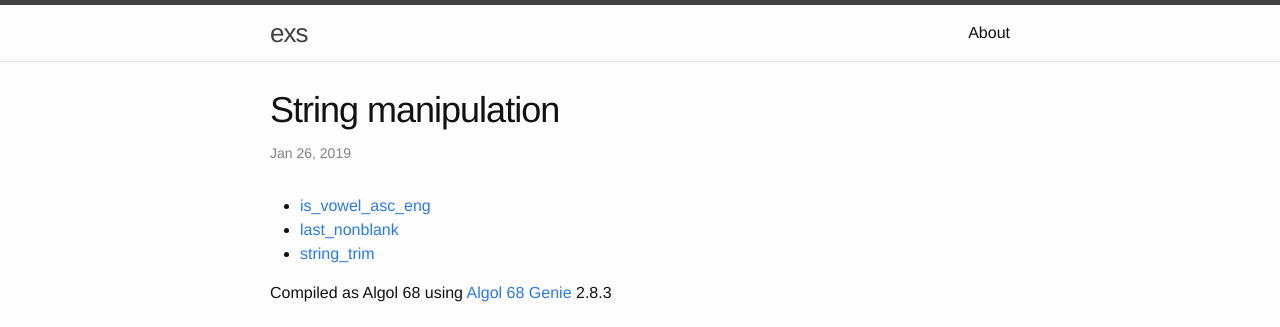
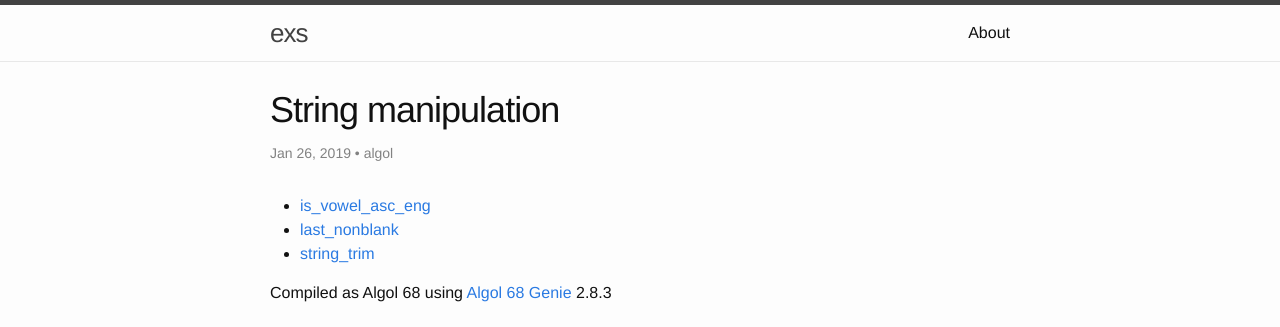
Before and after one commit to bitfragment/exs, a Jekyll site: the page built from _posts/2019-01-26-strings.md, in a window 1280 px wide. Shown: the top 327 px of the page. Built offline with Jekyll 4.4.1, drawn with Linux system fonts in a browser that asks for light colours.

Commit message:
Add language designation to posts

```diff
--- a/_layouts/post.html
+++ b/_layouts/post.html
@@ -5,7 +5,7 @@
 
   <header class="post-header">
     <h1 class="post-title" itemprop="name headline">{{ page.title }}</h1>
-    <p class="post-meta"><time datetime="{{ page.date | date_to_xmlschema }}" itemprop="datePublished">{{ page.date | date: "%b %-d, %Y" }}</time>{% if page.author %} • <span itemprop="author" itemscope itemtype="http://schema.org/Person"><span itemprop="name">{{ page.author }}</span></span>{% endif %}</p>
+    <p class="post-meta"><time datetime="{{ page.date | date_to_xmlschema }}" itemprop="datePublished">{{ page.date | date: "%b %-d, %Y" }}</time>{% if page.tags %} • {{ page.tags }}{% endif %}{% if page.author %} • <span itemprop="author" itemscope itemtype="http://schema.org/Person"><span itemprop="name">{{ page.author }}</span></span>{% endif %}</p>
   </header>
 
   <div class="post-content" itemprop="articleBody">
```
